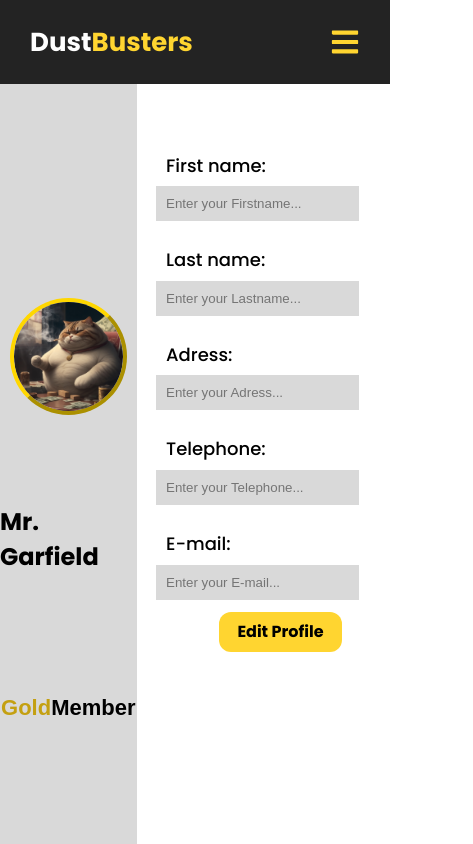
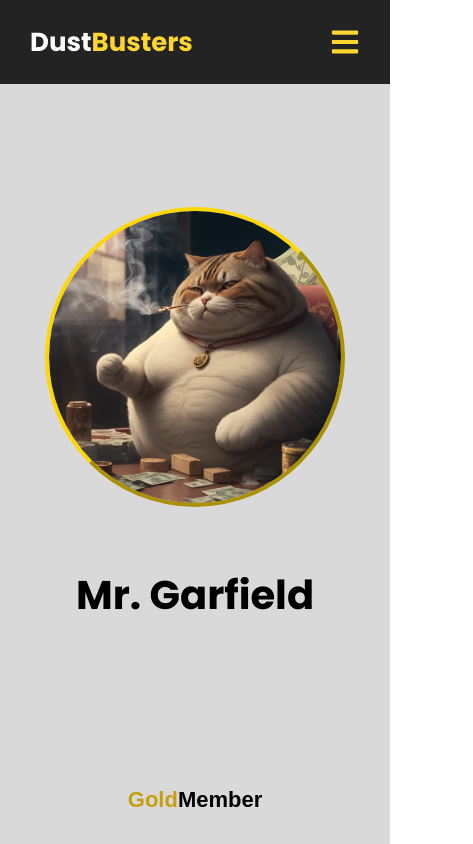
Before and after one commit to jonaelghid3y/DustBusters, a React (Vite) app: page /Profile in a window 390 px wide. Shown: the top 844 px of the page, 473 px wide, since content can reach past the window. Built offline with nearby package versions, Linux system fonts and the light colour scheme.

Commit message:
Profile responsive finish

```diff
--- a/src/Pages/User/Admin/Profile.jsx
+++ b/src/Pages/User/Admin/Profile.jsx
@@ -12,7 +12,8 @@ export default function Profile() {
   const [lastname, setlastname] = useState("");
 
   return (
-    <>
+    <div>
+      <Container>
 
         <ProfileSide>
 
@@ -40,7 +41,8 @@ export default function Profile() {
             <Button primary size="small" label="Edit Profile" onClick={() => settitle(name + " " + lastname)}/>
           </ButtonContainer>
         </Form>
-    </>
+      </Container>
+    </div>
   );
 }
 
@@ -53,16 +55,19 @@ display: flex;
 flex-direction: column;
 justify-content: center;
 align-items: center;
-align-items: center;
-
+@media (max-width: 768px) {
+  width:100%;
+  left:20%;
+}
 `;
 
 const ButtonContainer = styled.div`
-margin-top:5%;
-position:relative;
-left:25%;
-color:black;
-border-radius:2%;
+display: flex;
+justify-content: center;
+align-items: center;
+margin-top: 5%;
+color: black;
+border-radius: 2%;
 `;
 
 const memberstyle = {
@@ -80,15 +85,15 @@ const Form = styled.div`
 width: 30%;
 Height:630px;
 display: flex;
-justify-content: left;
-align-items: left;
+align-items: center;
 flex-direction:column;
-position:absolute;
-left:55%;
-top:15%;
+position:relative;
+left:20%;
+top:3em;
 @media (max-width: 768px) {
   width:65%;
-  left:40%;
+  left:20%;
+  top:0em;
 }
 `;
 
@@ -113,10 +118,6 @@ const Propic = styled.img`
   height: auto;
   border-radius: 50%;
   margin:100px auto;
-  @media (max-width: 790px) {
-    width: 30vw;
-    height:30vw;
-  }
   `;
 
 const Circle = styled.div`
@@ -130,10 +131,6 @@ const Circle = styled.div`
   overflow: hidden;
   position:relative;
   bottom:15%;
-  @media (max-width: 790px) {
-    width: 30vw;
-    height:30vw;
-  }
   `;
 
 const Username = styled.h1`
@@ -142,7 +139,14 @@ const Username = styled.h1`
   font-size:250%;
   fontFamily:Poppins;
   @media (max-width: 768px) {
-    font-size:150%;
-    bottom:32%;
+    bottom:26%;
   }
   `;
+
+const Container = styled.div`
+display:flex;
+flex-direction:row;
+@media (max-width: 768px) {
+ flex-direction:column;
+}
+  `;
```
Lines whose indentation alone changed are shown as unchanged.
